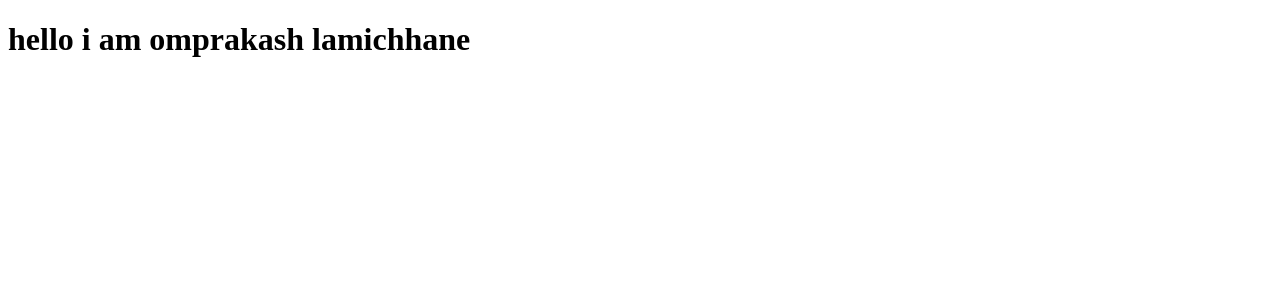
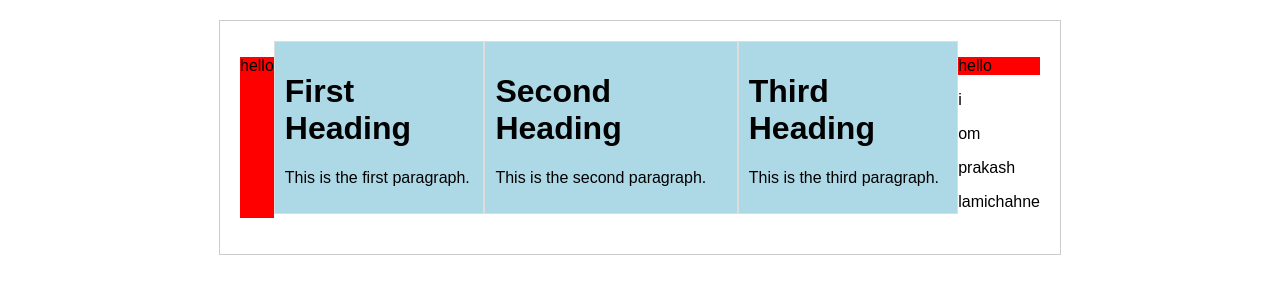
Before and after one commit to omprakash-github/javascript-learning-2024, a plain HTML site: page index.html in a window 1280 px wide. Drawn offline with Linux system fonts and the light colour scheme.

Commit message:
add reduce.js

```diff
--- a/index.html
+++ b/index.html
@@ -1,12 +1,92 @@
 <!DOCTYPE html>
 <html lang="en">
 <head>
-    <meta charset="UTF-8">
-    <meta name="viewport" content="width=device-width, initial-scale=1.0">
-    <title>Document</title>
+  <meta charset="UTF-8">
+  <meta name="viewport" content="width=device-width, initial-scale=1.0">
+  <title>Container Example</title>
+  <style>
+    /* Optional: Add some basic styling for better visualization */
+    body {
+      font-family: Arial, sans-serif;
+      margin: 0;
+      padding: 0;
+      box-sizing: border-box;
+    }
+
+    .container {
+      max-width: 800px;
+      margin: 20px auto;
+      border: 1px solid #ccc;
+      padding: 20px;
+      display: flex;
+      justify-content: space-around;
+    }
+
+    .box {
+      margin-bottom: 20px;
+      padding: 10px;
+      border: 1px solid #ddd;
+      background-color: #f9f9f9;
+    }
+    p ~ .box {
+
+  background-color: lightblue;
+}
+div p:nth-child(1){
+        background-color: red;
+
+}
+
+  </style>
 </head>
 <body>
-    <h1>hello i am omprakash lamichhane</h1>
-    <script src="app4.js"></script>
+
+<div class="container">
+    <p>hello</p>
+  <div class="box">
+    <h1>First Heading</h1>
+    <p>This is the first paragraph.</p>
+  </div>
+
+  <div class="box">
+    <h1>Second Heading</h1>
+    <p>This is the second paragraph.</p>
+  </div>
+
+  <div class="box">
+    <h1>Third Heading</h1>
+    <p>This is the third paragraph.</p>
+  </div>
+  <div class="omp">
+    <p>hello </p>
+    <p>i</p>
+    <p>om</p>
+    <p>prakash</p>
+    <p>lamichahne</p>
+  </div>
+</div>
+<script>
+    // const p=document.getElementsByTagName('p');
+    // console.log(p);
+    // for(let i=0;i<p.length;i++)
+    // {
+
+    //     console.log(p[i].innerHTML);
+    //     if(p[i].innerHTML=="This is the first paragraph.")
+    //     {
+    //         p[i].style.backgroundColor="red"
+    //     }
+    // }
+
+    const p=document.querySelectorAll(".container .box p");
+    console.log(p);
+    // p.forEach((key,index)=>{
+    //       console.log(key.innerHTML);
+    // })
+    // console.log(p);
+
+</script>
 </body>
 </html>
+
+</html>
--- /dev/null
+++ b/reduce.js
@@ -0,0 +1,6 @@
+const num=[1,2,3,4,5,6,7,8,9,10];
+const output =num.reduce((accumlator,current)=>{
+   return accumlator+current;
+
+},10)
+console.log(output)
```
